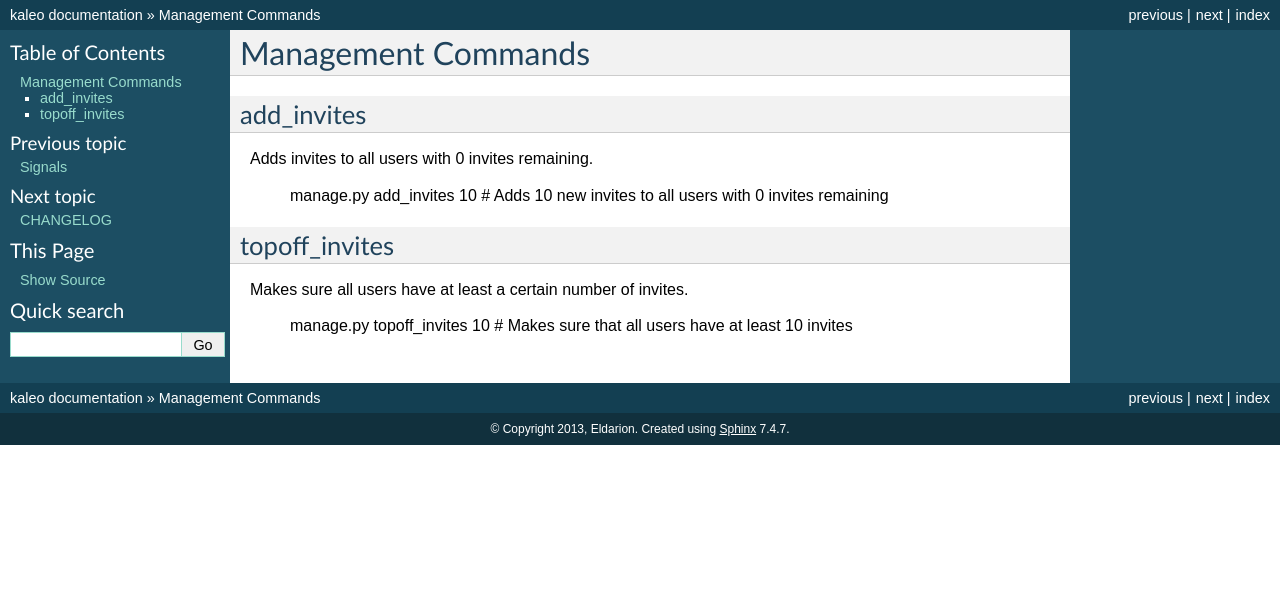
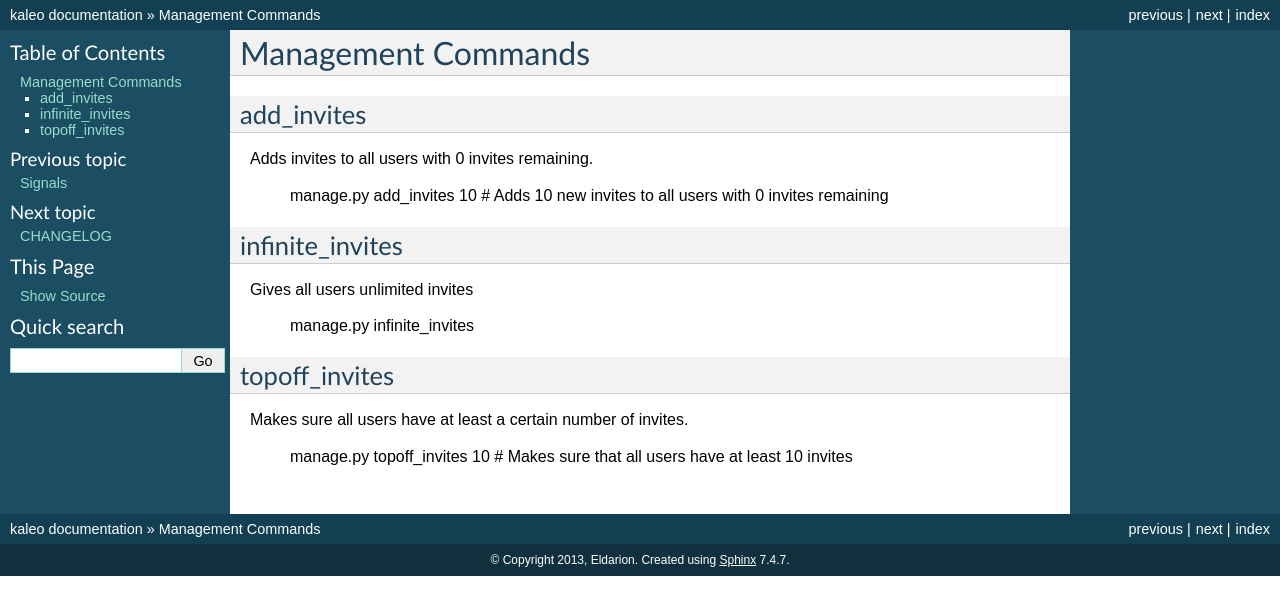
Before and after one commit to pinax/pinax-invitations, a Sphinx documentation site: the page built from docs/management.rst, in a window 1280 px wide. Shown: the top 615 px of the page. Built offline with Sphinx 7.4.7, drawn with Linux system fonts in a browser that asks for light colours; the version number could not be read and is left out.

Commit message:
Add documentation for new infinite_invites command

```diff
--- a/docs/management.rst
+++ b/docs/management.rst
@@ -11,6 +11,14 @@ Adds invites to all users with 0 invites remaining.
     manage.py add_invites 10  # Adds 10 new invites to all users with 0 invites remaining
 
 
+infinite_invites
+----------------
+
+Gives all users unlimited invites
+
+    manage.py infinite_invites
+
+
 topoff_invites
 --------------
 
```
